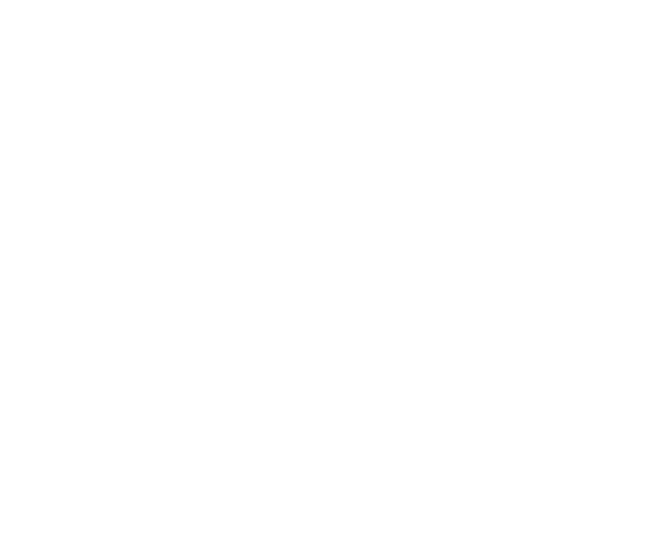
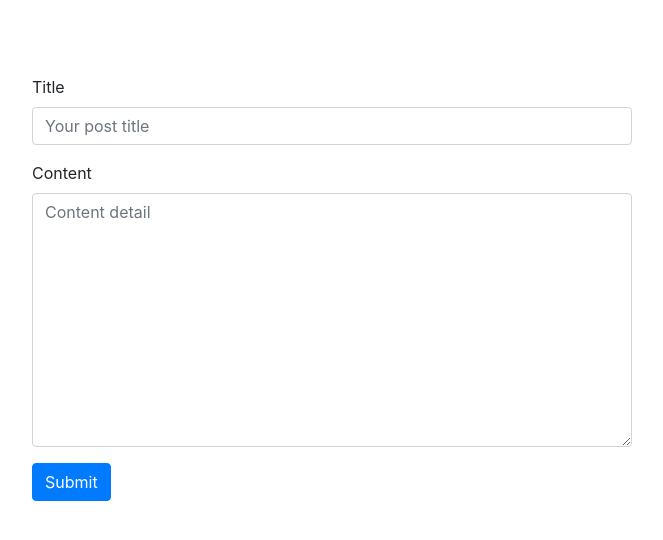
Before and after one commit to asaggo/jessiejay_forum, a React (Create React App) app in the folder client/: page /createPost in a window 1280 px wide. Shown: the top 540 px of the page, without its empty margins (308-971 px from the left). Built offline with nearby package versions, Linux system fonts and the light colour scheme.

Commit message:
added createPost UI

```diff
--- a/client/src/App.js
+++ b/client/src/App.js
@@ -2,6 +2,7 @@
 import Login from './components/Login';
 import Signup from './components/SignUp';
 import Main from './components/Main';
+import CreatePost from './components/CreatePost';
 import {BrowserRouter as Router, Route} from 'react-router-dom';
 import './App.css';
 import 'bootstrap/dist/css/bootstrap.min.css';
@@ -14,6 +15,7 @@
           <Route exact path="/" component={Login}/>
           <Route path="/signup" component={Signup}/>
           <Route path="/main" component={Main}/>
+          <Route path="/createPost" component={CreatePost}/>
         </div>
       </Router>
     </div>
--- /dev/null
+++ b/client/src/components/CreatePost.css
@@ -0,0 +1,6 @@
+.createPostFormWrapper{
+    width: 600px;
+    padding-top: 50px;
+    display: inline-block;
+    text-align: left;
+}
--- /dev/null
+++ b/client/src/components/CreatePost.js
@@ -0,0 +1,33 @@
+import React, {Component} from 'react';
+import Form from 'react-bootstrap/Form';
+import Button from 'react-bootstrap/Button';
+import './CreatePost.css';
+
+class CreatePost extends Component{
+    submitHandler=()=>{
+        this.props.history.push('/main');
+    }
+    render(){
+        return(
+            <Form className="createPostFormWrapper" onSubmit={this.submitHandler}>
+                <Form.Group>
+                    <Form.Label>Title</Form.Label>
+                    <Form.Control type="text" placeholder="Your post title" required/>
+                </Form.Group>
+                <Form.Group>
+                    <Form.Label>Content</Form.Label>
+                    <Form.Control as="textarea" rows="10" placeholder="Content detail" required/>
+                </Form.Group>
+                <Button
+                    variant="primary"
+                    className="btn"
+                    type="submit"
+                >
+                    Submit
+                </Button>
+            </Form>
+        );
+    }
+}
+
+export default CreatePost;
--- a/client/src/components/Main.js
+++ b/client/src/components/Main.js
@@ -28,6 +28,10 @@
         })
     }
 
+    handleSubmit=()=>{
+        this.props.history.push('/createPost');
+    }
+
     render(){
         return(
             <div className="wrapper">
@@ -46,7 +50,7 @@
                         {this.renderTableData()}
                     </tbody>
                 </Table>
-                <Button variant="outline-primary" className="createBtn">Create</Button>
+                <Button variant="outline-primary" className="createBtn" onClick={this.handleSubmit}>Create</Button>
             </div>
         );
     }
```
Also changed, not shown: client/src/components/SignUp.js (indentation only).
